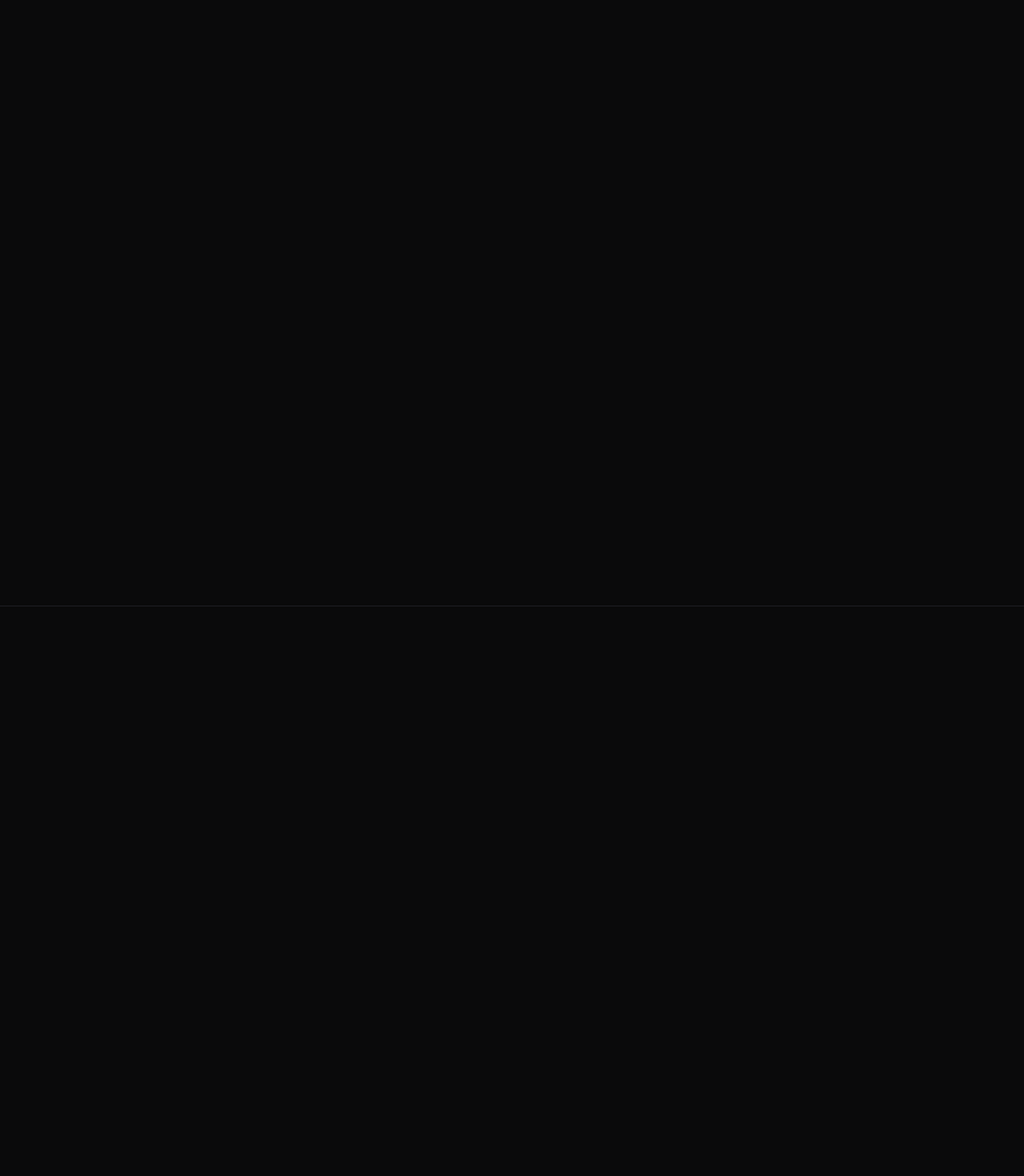
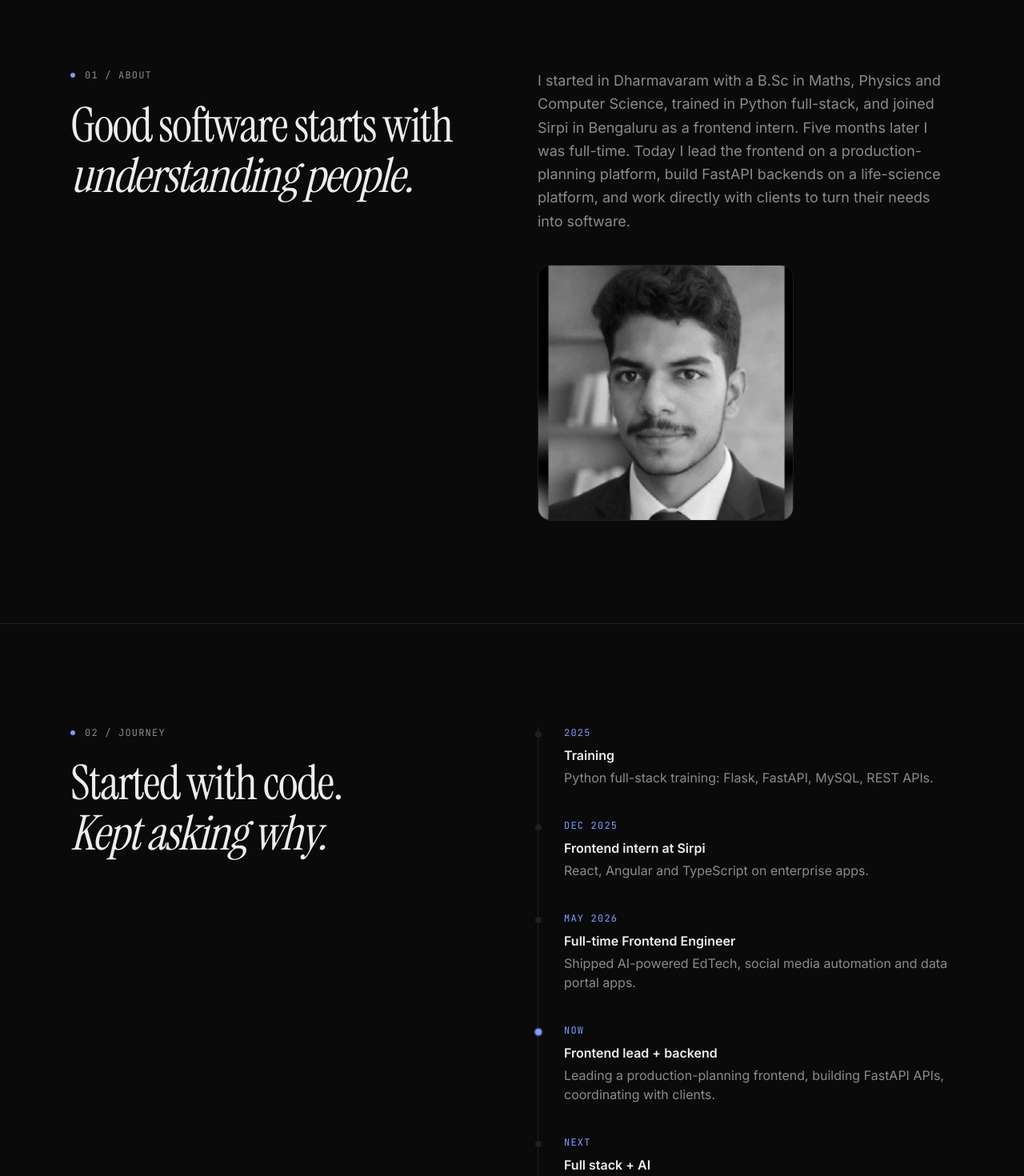
Before and after one commit to shaikabid776-ui/portfolio, a Next.js app: page / in a window 1280 px wide. Shown: the part 1020-2490 px from the top of the page at 80% size. Built offline with nearby package versions, Linux system fonts and the light colour scheme.

Commit message:
feat: add about and journey timeline sections

```diff
--- a/src/app/globals.css
+++ b/src/app/globals.css
@@ -17,6 +17,18 @@
   --font-serif: var(--font-instrument-serif);
   --font-sans: var(--font-inter);
   --font-mono: var(--font-jetbrains-mono);
+  --animate-soft-pulse: soft-pulse 2s ease-out infinite;
+
+  @keyframes soft-pulse {
+    from {
+      transform: scale(1);
+      opacity: 0.5;
+    }
+    to {
+      transform: scale(2.5);
+      opacity: 0;
+    }
+  }
 }
 
 html {
--- a/src/app/page.tsx
+++ b/src/app/page.tsx
@@ -1,22 +1,17 @@
+import About from "@/components/About";
 import Hero from "@/components/Hero";
+import Journey from "@/components/Journey";
 import Stats from "@/components/Stats";
-import Container from "@/components/ui/Container";
-import { navigation } from "@/data/content";
 
 export default function Home() {
   return (
     <main className="flex-1">
       <Hero />
       <Stats />
-      {navigation.links.map((link) => (
-        <section
-          key={link.sectionId}
-          id={link.sectionId}
-          className="min-h-screen border-t border-line"
-        >
-          <Container />
-        </section>
-      ))}
+      <About />
+      <Journey />
+      <section id="work" className="min-h-screen border-t border-line" />
+      <section id="contact" className="min-h-screen border-t border-line" />
     </main>
   );
 }
--- /dev/null
+++ b/src/components/About.tsx
@@ -0,0 +1,31 @@
+import Image from "next/image";
+import Container from "@/components/ui/Container";
+import Reveal from "@/components/ui/Reveal";
+import SectionHeading from "@/components/ui/SectionHeading";
+import SectionLabel from "@/components/ui/SectionLabel";
+import { about } from "@/data/content";
+
+export default function About() {
+  return (
+    <section id="about" className="border-t border-line py-24 md:py-32">
+      <Container className="grid gap-12 md:grid-cols-2 md:gap-16">
+        <Reveal>
+          <SectionLabel index={about.index} label={about.label} />
+          <SectionHeading heading={about.heading} />
+        </Reveal>
+
+        <Reveal delay={0.1}>
+          <p className="text-lg leading-relaxed text-muted">{about.paragraph}</p>
+          <Image
+            src="/abid.jpg"
+            alt={about.photoAlt}
+            width={400}
+            height={400}
+            sizes="320px"
+            className="mt-10 w-full max-w-80 rounded-2xl border border-line grayscale transition-[filter] duration-500 hover:grayscale-0 motion-reduce:transition-none"
+          />
+        </Reveal>
+      </Container>
+    </section>
+  );
+}
--- /dev/null
+++ b/src/components/Journey.tsx
@@ -0,0 +1,57 @@
+import Container from "@/components/ui/Container";
+import Reveal from "@/components/ui/Reveal";
+import SectionHeading from "@/components/ui/SectionHeading";
+import SectionLabel from "@/components/ui/SectionLabel";
+import { journey, type JourneyStep } from "@/data/content";
+
+const stepStagger = 0.1;
+
+export default function Journey() {
+  return (
+    <section id="journey" className="border-t border-line py-24 md:py-32">
+      <Container className="grid gap-12 md:grid-cols-2 md:gap-16">
+        <Reveal>
+          <SectionLabel index={journey.index} label={journey.label} />
+          <SectionHeading heading={journey.heading} />
+        </Reveal>
+
+        <ol className="border-l border-line">
+          {journey.steps.map((step, index) => (
+            <li
+              key={step.period}
+              aria-current={step.isCurrent ? "step" : undefined}
+              className="relative pb-10 pl-8 last:pb-0"
+            >
+              <TimelineDot isCurrent={step.isCurrent} />
+              <Reveal delay={index * stepStagger}>
+                <TimelineStep step={step} />
+              </Reveal>
+            </li>
+          ))}
+        </ol>
+      </Container>
+    </section>
+  );
+}
+
+function TimelineDot({ isCurrent = false }: { isCurrent?: boolean }) {
+  return (
+    // Centred on the list's 1px left border.
+    <span aria-hidden="true" className="absolute top-1.5 -left-[4.5px] flex size-2">
+      {isCurrent && (
+        <span className="absolute inset-0 animate-soft-pulse rounded-full bg-accent motion-reduce:animate-none" />
+      )}
+      <span className={`relative size-2 rounded-full ${isCurrent ? "bg-accent" : "bg-line"}`} />
+    </span>
+  );
+}
+
+function TimelineStep({ step }: { step: JourneyStep }) {
+  return (
+    <>
+      <p className="font-mono text-xs uppercase tracking-widest text-accent">{step.period}</p>
+      <h3 className="mt-2 font-semibold">{step.title}</h3>
+      <p className="mt-1 text-muted">{step.description}</p>
+    </>
+  );
+}
--- a/src/components/ui/Reveal.tsx
+++ b/src/components/ui/Reveal.tsx
@@ -15,7 +15,8 @@ export default function Reveal({ children, delay = 0, className }: RevealProps)
     <motion.div
       className={className}
       initial={{ opacity: 0, y: 16 }}
-      animate={{ opacity: 1, y: 0 }}
+      whileInView={{ opacity: 1, y: 0 }}
+      viewport={{ once: true }}
       // The initial state must match the server render, so reduced motion
       // skips the animation by making it instant rather than removing it.
       transition={
--- /dev/null
+++ b/src/components/ui/SectionHeading.tsx
@@ -0,0 +1,14 @@
+import type { SectionHeadingContent } from "@/data/content";
+
+type SectionHeadingProps = {
+  heading: SectionHeadingContent;
+};
+
+export default function SectionHeading({ heading }: SectionHeadingProps) {
+  return (
+    <h2 className="mt-6 font-serif text-4xl leading-[1.05] tracking-tight md:text-6xl">
+      {heading.lead}
+      <em className="block">{heading.emphasis}</em>
+    </h2>
+  );
+}
--- a/src/data/content.ts
+++ b/src/data/content.ts
@@ -15,10 +15,31 @@ export type Stat = {
   label: string;
 };
 
+export type SectionHeadingContent = {
+  lead: string;
+  emphasis: string;
+};
+
+export type AboutContent = {
+  index: string;
+  label: string;
+  heading: SectionHeadingContent;
+  paragraph: string;
+  photoAlt: string;
+};
+
 export type JourneyStep = {
   period: string;
   title: string;
   description: string;
+  isCurrent?: boolean;
+};
+
+export type JourneyContent = {
+  index: string;
+  label: string;
+  heading: SectionHeadingContent;
+  steps: JourneyStep[];
 };
 
 export type WorkArea = {
@@ -98,10 +119,26 @@ export const stats: Stat[] = [
   { value: 10, suffix: "+", label: "Projects shipped" },
 ];
 
-export const about: string =
-  "I started in Dharmavaram with a B.Sc in Maths, Physics and Computer Science, trained in Python full-stack, and joined Sirpi in Bengaluru as a frontend intern. Five months later I was full-time. Today I lead the frontend on a production-planning platform, build FastAPI backends on a life-science platform, and work directly with clients to turn their needs into software.";
+export const about: AboutContent = {
+  index: "01",
+  label: "About",
+  heading: {
+    lead: "Good software starts with",
+    emphasis: "understanding people.",
+  },
+  paragraph:
+    "I started in Dharmavaram with a B.Sc in Maths, Physics and Computer Science, trained in Python full-stack, and joined Sirpi in Bengaluru as a frontend intern. Five months later I was full-time. Today I lead the frontend on a production-planning platform, build FastAPI backends on a life-science platform, and work directly with clients to turn their needs into software.",
+  photoAlt: "Portrait of Abid Shaik",
+};
 
-export const journey: JourneyStep[] = [
+export const journey: JourneyContent = {
+  index: "02",
+  label: "Journey",
+  heading: {
+    lead: "Started with code.",
+    emphasis: "Kept asking why.",
+  },
+  steps: [
     {
       period: "2025",
       title: "Training",
@@ -120,6 +157,7 @@ export const journey: JourneyStep[] = [
     },
     {
       period: "Now",
+      isCurrent: true,
       title: "Frontend lead + backend",
       description:
         "Leading a production-planning frontend, building FastAPI APIs, coordinating with clients.",
@@ -129,7 +167,8 @@ export const journey: JourneyStep[] = [
       title: "Full stack + AI",
       description: "Building AI-powered products end to end.",
     },
-];
+  ],
+};
 
 export const howIWork: WorkArea[] = [
   {
```
Lines whose indentation alone changed are shown as unchanged.
